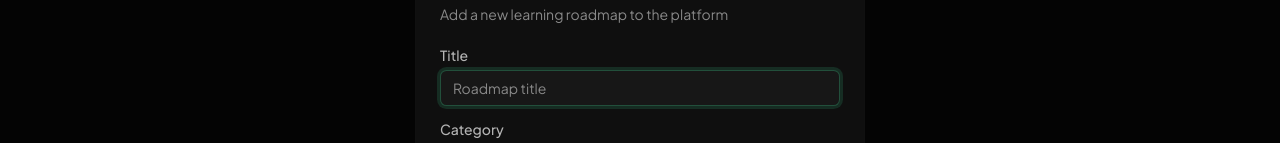
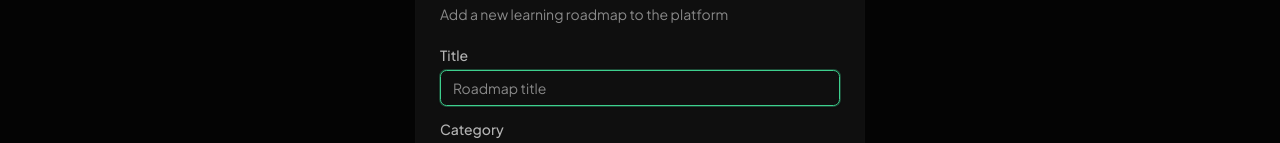
Before and after one commit to user-synax/grind-map, a Next.js app: page /admin/roadmaps in a window 1280 px wide. Both pictures are taken after a click on the button "Create Roadmap". Shown: the part 270-413 px from the top of the page. Built offline with nearby package versions, Linux system fonts and the light colour scheme; no server answers; the database is empty.

Commit message:
Add input UI component

```diff
--- /dev/null
+++ b/src/components/ui/input.tsx
@@ -0,0 +1,16 @@
+import * as React from "react"
+
+const Input = React.forwardRef<HTMLInputElement, React.ComponentProps<"input">>(
+  ({ className, ...props }, ref) => {
+    return (
+      <input
+        className={`flex h-9 w-full rounded-md border border-input bg-transparent px-3 py-1 text-sm shadow-sm transition-colors file:border-0 file:bg-transparent file:text-sm file:font-medium placeholder:text-muted-foreground focus-visible:outline-none focus-visible:ring-1 focus-visible:ring-ring disabled:cursor-not-allowed disabled:opacity-50 ${className || ''}`}
+        ref={ref}
+        {...props}
+      />
+    )
+  }
+)
+Input.displayName = "Input"
+
+export { Input }
```
